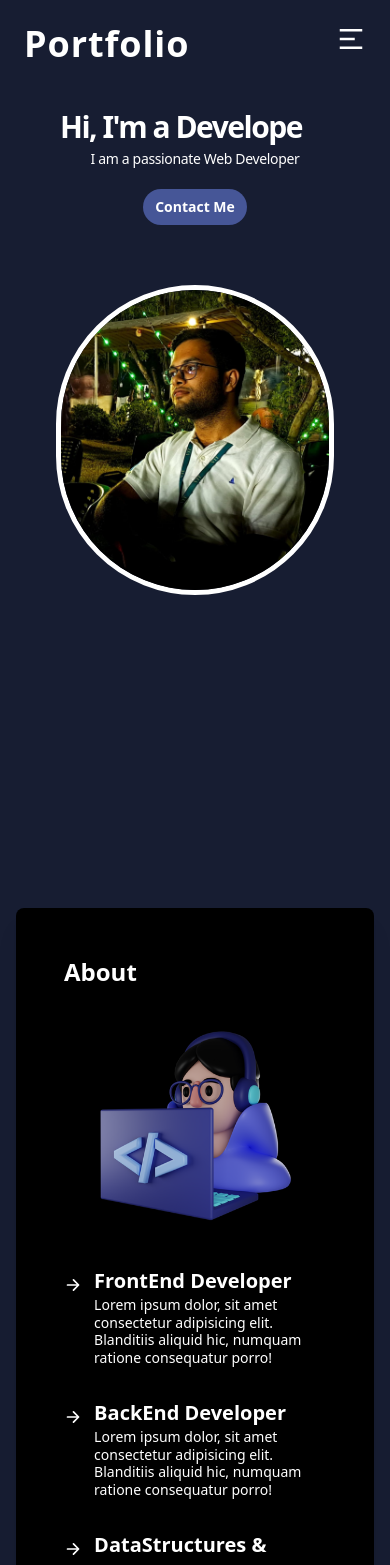
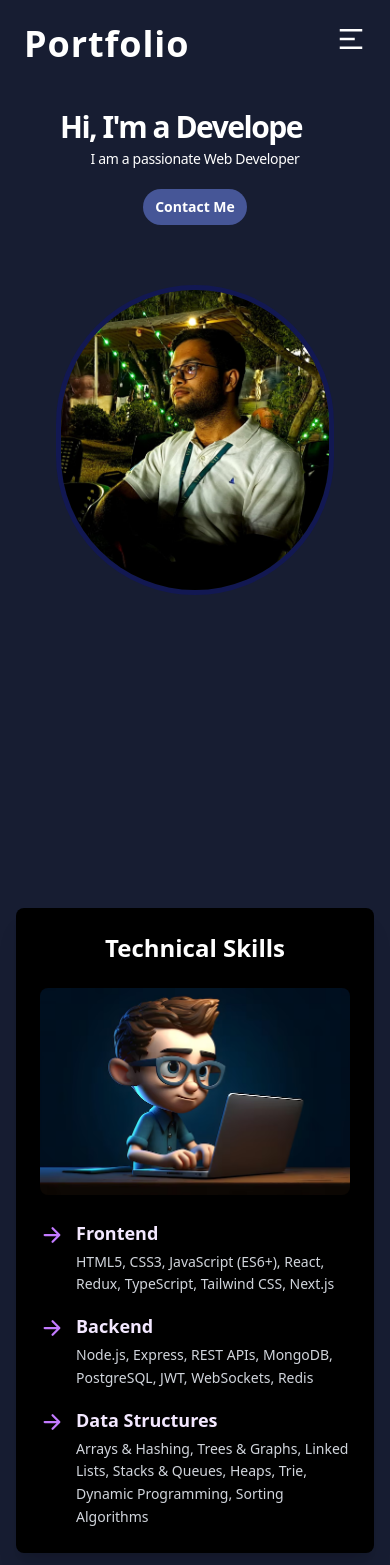
Before and after one commit to mittalrishab/Personal-Portfolio-Website, a React (Vite) app: page / in a window 390 px wide. Shown: the top 1565 px of the page. Built offline with nearby package versions, Linux system fonts and the light colour scheme.

Commit message:
basic fixes + bmi project added

```diff
--- a/src/Components/About/About.jsx
+++ b/src/Components/About/About.jsx
@@ -6,24 +6,45 @@ const About = () => {
   return (
     <div
       id="about"
-      className="text-white md:flex overflow-hidden items-center md:flex-wrap md:justify-around bg-black shadow-xl mx-0 md:mx-20 bg-opacity-30 rounded-lg p-12"
+      className="text-white md:flex overflow-hidden items-center md:flex-wrap md:justify-around bg-black shadow-xl mx-0 lg:mx-20 bg-opacity-30 rounded-lg p-6 md:p-8 lg:p-12"
     >
-      <div>
-        <h2 className="text-2xl md:text-4xl font-bold">About</h2>
-        <div className="md:flex flex-wrap flex-col md:flex-row items-center justify-around">
-          <img className="md:h-80" src={AboutImg} alt="About" />
-          <ul>
+      <div className="w-full">
+        <h2 className="text-2xl md:text-3xl lg:text-4xl font-bold mb-6 md:mb-8 text-center md:text-left">Technical Skills</h2>
+        <div className="md:flex items-center justify-center gap-6 lg:gap-8">
+          <img
+            className="w-full max-w-md md:h-64 lg:h-80 mx-auto mb-6 md:mb-0 rounded-lg shadow-xl"
+            src={AboutImg}
+            alt="Skills"
+          />
+
+          <ul className="space-y-4 md:space-y-6 w-full max-w-2xl">
             {[
-              { title: 'FrontEnd Developer', desc: 'Lorem ipsum dolor, sit amet consectetur adipisicing elit. Blanditiis aliquid hic, numquam ratione consequatur porro!' },
-              { title: 'BackEnd Developer', desc: 'Lorem ipsum dolor, sit amet consectetur adipisicing elit. Blanditiis aliquid hic, numquam ratione consequatur porro!' },
-              { title: 'DataStructures & Algorithms', desc: 'Lorem ipsum dolor, sit amet consectetur adipisicing elit. Blanditiis aliquid hic, numquam ratione consequatur porro!' },
+              {
+                title: 'Frontend',
+                skills: ['HTML5', 'CSS3', 'JavaScript (ES6+)', 'React', 'Redux', 'TypeScript', 'Tailwind CSS', 'Next.js']
+              },
+              {
+                title: 'Backend',
+                skills: ['Node.js', 'Express', 'REST APIs', 'MongoDB', 'PostgreSQL', 'JWT', 'WebSockets', 'Redis']
+              },
+              {
+                title: 'Data Structures',
+                skills: ['Arrays & Hashing', 'Trees & Graphs', 'Linked Lists', 'Stacks & Queues', 'Heaps', 'Trie', 'Dynamic Programming', 'Sorting Algorithms']
+              },
             ].map((item, index) => (
-              <div key={index} className="flex gap-3 py-4">
-                <IoArrowForward size={30} className="mt-1" />
-                <span className="w-96">
-                  <h1 className="text-xl md:text-2xl font-semibold leading-normal">{item.title}</h1>
-                  <p className="text-sm md:text-md leading-tight">{item.desc}</p>
-                </span>
+              <div key={index} className="flex gap-3 md:gap-4 group">
+                <IoArrowForward
+                  size={24}
+                  className="mt-1 text-purple-400 group-hover:text-purple-300 transition-colors flex-shrink-0"
+                />
+                <div className="max-w-full">
+                  <h3 className="text-lg md:text-xl lg:text-2xl font-semibold mb-1 md:mb-2 text-purple-100">
+                    {item.title}
+                  </h3>
+                  <p className="text-gray-300 text-sm md:text-sm lg:text-base leading-relaxed">
+                    {item.skills.join(', ')}
+                  </p>
+                </div>
               </div>
             ))}
           </ul>
--- a/src/Components/Footer/Footer.jsx
+++ b/src/Components/Footer/Footer.jsx
@@ -12,29 +12,42 @@ const Footer = () => {
             <h1 className="text-4xl md:text-5xl font-bold mb-4">Let's Connect</h1>
             <p className="text-xl">Have a project in mind? Let's discuss!</p>
           </div>
-          <ul className="space-y-4 text-center md:text-left">
+          {/* Wrapper to center the links on medium screens */}
+          <div className="w-full md:w-auto text-center">
+            <ul className="space-y-4 flex flex-col items-center">
               <li>
                 <a
-                href="mailto:myemail@gmail.com"
+                  href="mailto:mittal.rishabh0305@gmail.com"
                   className="flex items-center gap-2 hover:text-[#171d32]"
                 >
-                <MdOutlineEmail size={24} />
-                myemail@gmail.com
+                  <MdOutlineEmail size={30} />
+                  mittal.rishabh0305@gmail.com
                 </a>
               </li>
               <li>
-              <a href="#" className="flex items-center gap-2 hover:text-[#171d32]">
-                <CiLinkedin size={24} />
-                linkedin.com/in/username
+                <a
+                  href="https://www.linkedin.com/in/rishabh-mittal-88b345312"
+                  target="_blank"
+                  rel="noopener noreferrer"
+                  className="flex items-center gap-2 hover:text-[#171d32]"
+                >
+                  <CiLinkedin size={30} />
+                  LinkedIn
                 </a>
               </li>
               <li>
-              <a href="#" className="flex items-center gap-2 hover:text-[#171d32]">
-                <FaGithub size={24} />
-                github.com/username
+                <a
+                  href="https://github.com/mittalrishab"
+                  target="_blank"
+                  rel="noopener noreferrer"
+                  className="flex items-center gap-2 hover:text-[#171d32]"
+                >
+                  <FaGithub size={30} />
+                  GitHub
                 </a>
               </li>
             </ul>
+          </div>
         </div>
       </div>
     </footer>
--- a/src/Components/Home/Home.jsx
+++ b/src/Components/Home/Home.jsx
@@ -10,12 +10,12 @@ const Home = () => {
             <p className='text-sm md:text-2xl tracking-tight'>I am a passionate Web Developer</p>
             <div className='mt-5 md:mt-10 flex justify-center lg:justify-start'>
                 <button className='text-white py-2 px-3 text-sm md:text-lg md:py-2 md:px-4 hover:opacity-85 duration-300 hover:scale-105 font-semibold rounded-3xl bg-[#465697]'>
-                    Contact Me
+                    <a href="#Footer">Contact Me</a>
                 </button>
             </div>
         </div>
         <div className='mt-15 md:mt-10 lg:mt-0'>
-            <img className="max-w-full w-[300px] md:w-[330px] border-blue-[#171D32] border-[5px] rounded-full lg:rounded-none" src={avatarImg} alt="Avatar" />
+            <img className="max-w-full w-[300px] md:w-[330px] border-[#121852] border-[5px] rounded-full lg:rounded-none" src={avatarImg} alt="Avatar" />
         </div>
     </div>
   )
--- a/src/Components/Navbar/Navbar.jsx
+++ b/src/Components/Navbar/Navbar.jsx
@@ -31,10 +31,19 @@ const Navbar = () => {
         rounded-xl md:bg-transparent
         text-center
       `}>
-        <a href="#About" className='block py-2 hover:text-gray-300 text-xl transition-colors'><li>About</li></a>
-        <a href="#Experience" className='block py-2 hover:text-gray-300 text-xl transition-colors'><li>Experience</li></a>
-        <a href="#Projects" className='block py-2 hover:text-gray-300 text-xl transition-colors'><li>Projects</li></a>
-        <a href="#Footer" className='block py-2 hover:text-gray-300 text-xl transition-colors'><li>Contact</li></a>
+        <a href="#About" className="relative block py-2 text-xl transition-colors hover:text-gray-300 after:absolute after:left-0 after:bottom-0 after:h-[2px] after:w-0 after:bg-white after:transition-all after:duration-300 hover:after:w-full">
+          <li>About</li>
+        </a>
+        <a href="#Experience" className="relative block py-2 text-xl transition-colors hover:text-gray-300 after:absolute after:left-0 after:bottom-0 after:h-[2px] after:w-0 after:bg-white after:transition-all after:duration-300 hover:after:w-full">
+          <li>Experience</li>
+        </a>
+        <a href="#Projects" className="relative block py-2 text-xl transition-colors hover:text-gray-300 after:absolute after:left-0 after:bottom-0 after:h-[2px] after:w-0 after:bg-white after:transition-all after:duration-300 hover:after:w-full">
+          <li>Projects</li>
+        </a>
+        <a href="#Footer" className="relative block py-2 text-xl transition-colors hover:text-gray-300 after:absolute after:left-0 after:bottom-0 after:h-[2px] after:w-0 after:bg-white after:transition-all after:duration-300 hover:after:w-full">
+          <li>Contact</li>
+        </a>
+
       </ul>
     </nav>
   )
--- a/src/Components/Projects/Projects.jsx
+++ b/src/Components/Projects/Projects.jsx
@@ -1,15 +1,16 @@
 import React from 'react';
 import bannerImg from '../../assets/bannerImg.png';
+import bmiImg from "../../assets/bmiImg.png";
 
 const Projects = () => {
   const projects = [
     {
-      title: "AI-Powered Blog Platform",
-      description: "Full-stack blogging platform with AI content suggestions",
-      tags: ["React", "Node.js", "MongoDB", "TensorFlow"],
-      demoLink: "#",
-      codeLink: "#",
-      image: bannerImg,
+      title: "BMI Calculator",
+      description: "A simple BMI calculator built with React to determine Body Mass Index based on user input.",
+      tags: ["React", "JavaScript", "HTML", "CSS"],
+      demoLink: "https://mittalrishab.github.io/bmi_calculator/", // Replace with actual demo link
+      codeLink: "https://github.com/mittalrishab/bmi_calculator", // Replace with actual GitHub repo link
+      image: bmiImg, // Ensure bmiImg is correctly imported or defined
     },
     {
       title: "AI-Powered Blog Platform",
@@ -78,13 +79,13 @@ const Projects = () => {
 
               <div className="flex gap-4">
                 <a
-                  href={project.demoLink}
+                  href={project.demoLink} target='_blank'
                   className="flex-1 text-center py-2 px-4 rounded-lg bg-[#465697] hover:bg-[#3a487e] transition-colors"
                 >
                   Live Demo
                 </a>
                 <a
-                  href={project.codeLink}
+                  href={project.codeLink} target='_blank'
                   className="flex-1 text-center py-2 px-4 rounded-lg border border-[#465697] hover:bg-[#465697]/20 transition-colors"
                 >
                   Source Code
```
Also changed, not shown: src/assets/AboutImg.png, src/assets/bmiImg.png (added). Lines whose indentation alone changed are shown as unchanged.
